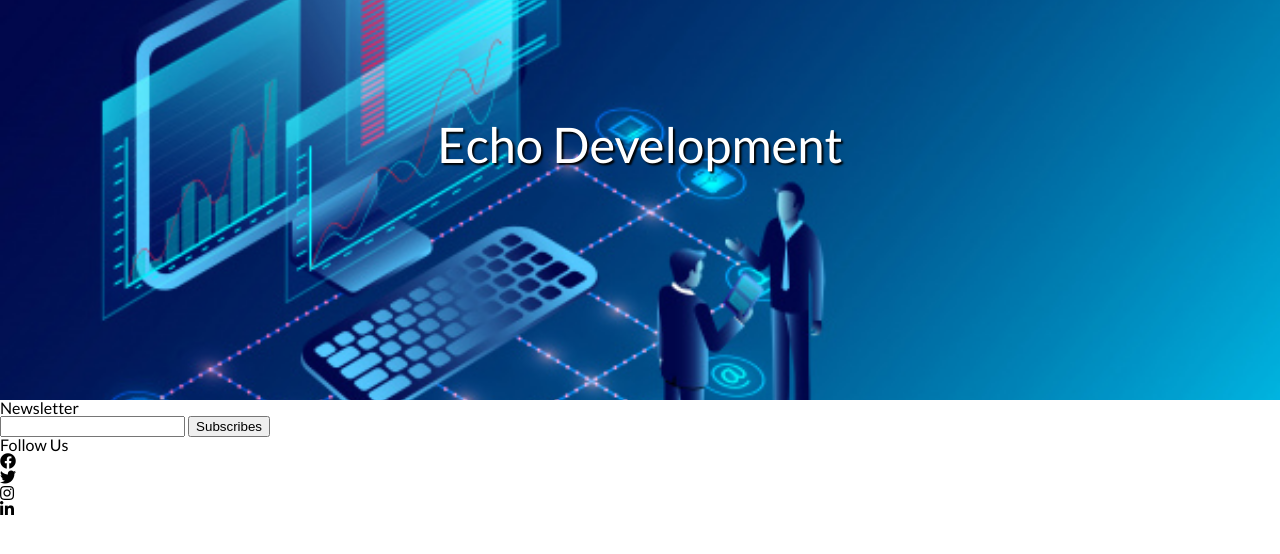
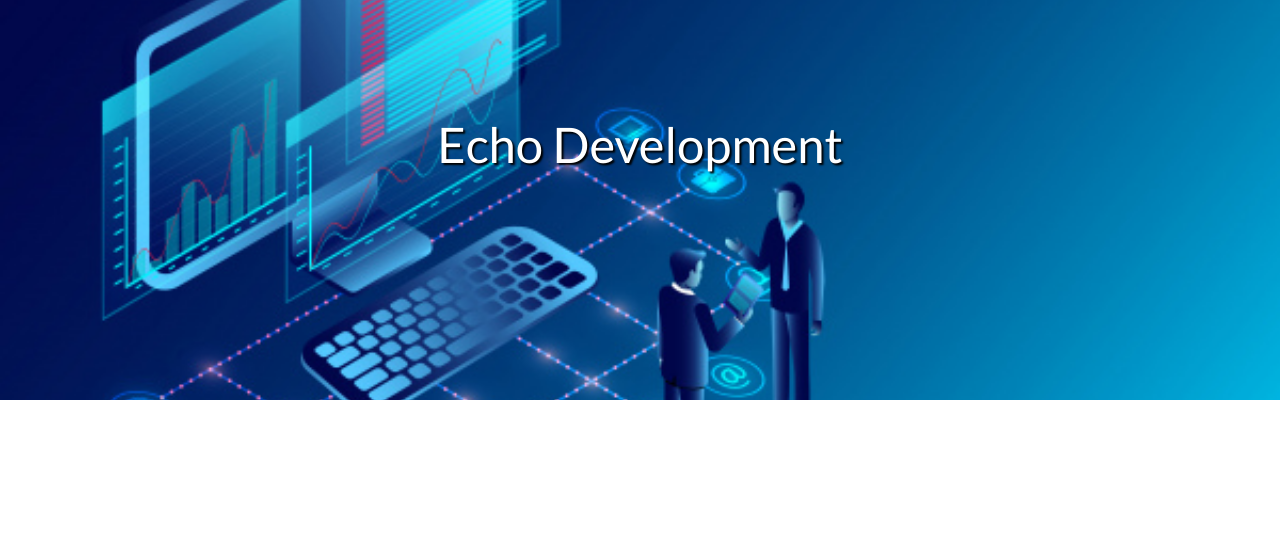
Before and after one commit to cbrown7752/echo-development, a plain HTML site: page index.html in a window 1280 px wide. Drawn offline with nearby package versions, Linux system fonts and the light colour scheme.

Commit message:
Update index.html

```diff
--- a/index.html
+++ b/index.html
@@ -28,27 +28,6 @@
 </main>
 
 
-
-      </div>
-
-      <div class="contact">
-        <div class="newsletter">
-          <h3>Newsletter</h3>
-          <input type="email" id="user-email">
-          <button>Subscribes</button>
-        </div>
-        <div class="social-media-icons">
-          <h2 class="follow-us">Follow Us</h2>
-          <div class="social-icon"><i class="fab fa-facebook"></i></div>
-          <div class="social-icon"><i class="fab fa-twitter"></i></div>
-          <div class="social-icon"><i class="fab fa-instagram"></i></div>
-          <div class="social-icon"><i class="fab fa-linkedin-in"></i></div>
-        </div>
-      </div>
-
-    </div>
-  </div>
-</footer>
 <!-- partial -->
 
 </body>
```
